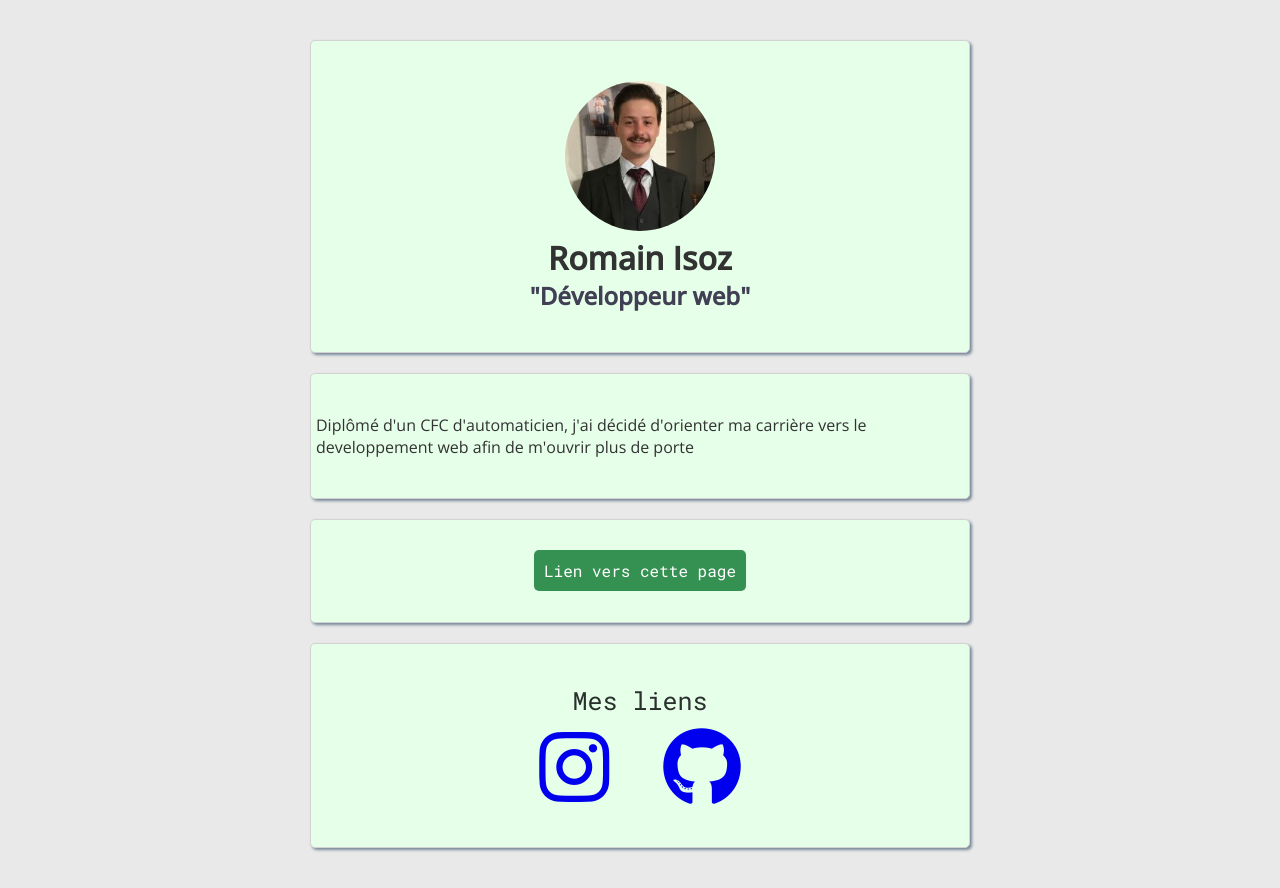
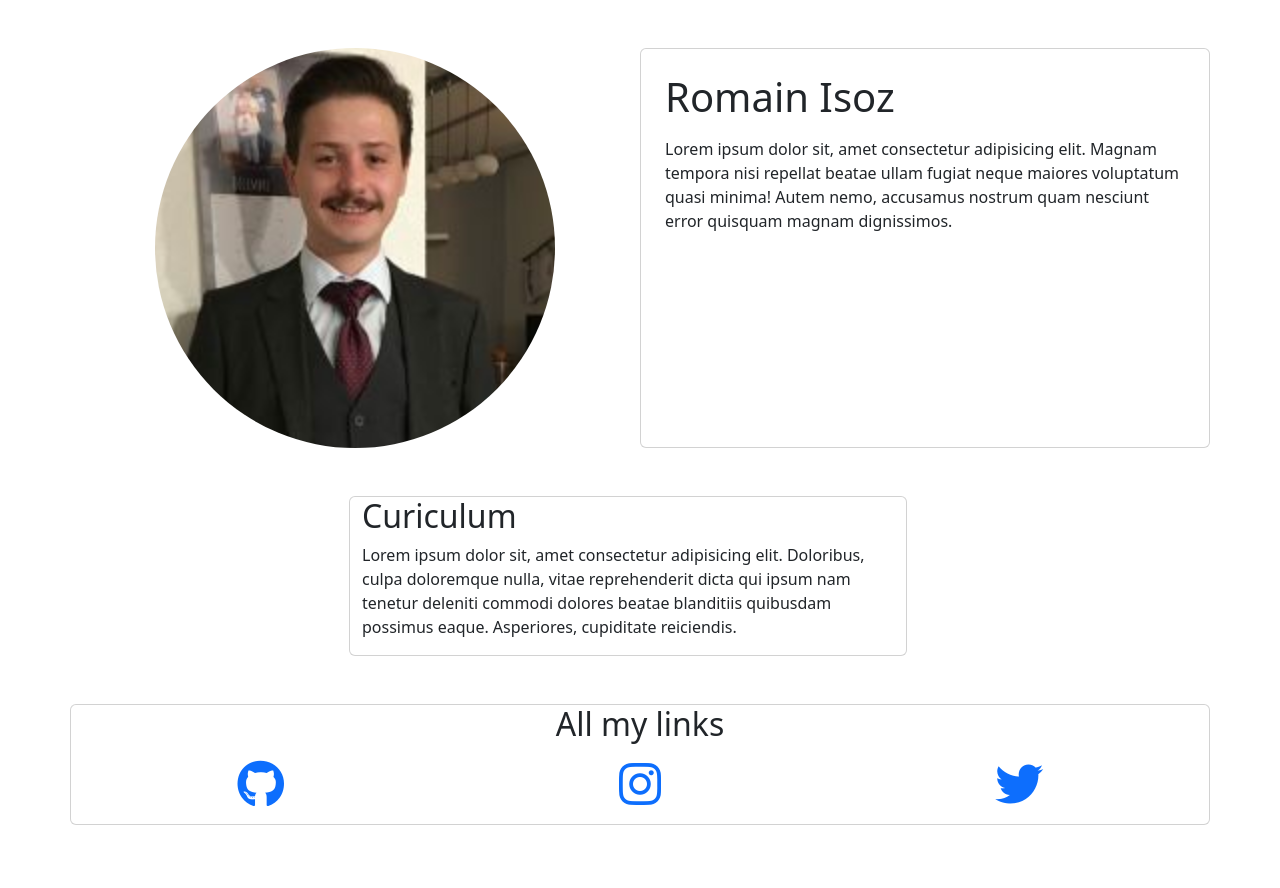
Before and after one commit to unik6065/profile, a plain HTML site: page index.html in a window 1280 px wide. Drawn offline with nearby package versions, Linux system fonts and the light colour scheme.

Commit message:
mise à jour de mon profile

```diff
--- a/index.html
+++ b/index.html
@@ -7,29 +7,45 @@
     <title>Mon profil</title>
     <link rel="preconnect" href="https://fonts.googleapis.com">
     <link rel="preconnect" href="https://fonts.gstatic.com" crossorigin>
-    <link href="https://fonts.googleapis.com/css2?family=Open+Sans:wght@400;500&family=Roboto+Mono&display=swap" rel="stylesheet"> <link rel="stylesheet" href="style.css">
+    <link href="https://fonts.googleapis.com/css2?family=Open+Sans:wght@400;500&family=Roboto+Mono&display=swap" rel="stylesheet">
     <script src="https://kit.fontawesome.com/4e8b49d9eb.js" crossorigin="anonymous"></script>
   </head>
   <body>
     <div class="container">
-      <div class="card text-center">
-        <img src="./images/profil_picture.jpg" alt="My profil picture" height="150" class="img-round">
-        <h1 class="blue-text-title">Romain Isoz</h1>
-        <h2 class="blue-text-desc">"Développeur web"</h2>
-      </div>
-      <div class="card">
-        <p class="text-left">Diplômé d'un CFC d'automaticien, j'ai décidé d'orienter ma carrière vers le developpement web afin de m'ouvrir plus de porte</p>
-      </div>
-      <div class="card text-center">
-        <a href="http://#" target="_blank" class="blue-clickable-text">Lien vers cette page</a>
-      </div>
-      <div class="card text-center">
-        <p class="blue-text-link">Mes liens</p>
-        <ul>
-          <il><a href="https://www.instagram.com/unik6065" target="_blank"><i class="fa-brands fa-instagram"></i></a></il>
-          <il><a href="https://github.com/unik6065/" target="_blank"><i class="fa-brands fa-github"></i></a></il>
-        </ul>
+      <div>
+        <div class="row mt-5">
+          <div class="col-12 col-lg-6 text-center">
+            <img src="images/profil_picture.jpg" alt="my-picture" height="400px" class="rounded-circle">
+          </div>
+          <div class="col-12 col-lg-6 card p-4">
+            <h1 class="mb-3">Romain Isoz</h1>
+            <p>Lorem ipsum dolor sit, amet consectetur adipisicing elit. Magnam tempora nisi repellat beatae ullam fugiat neque maiores voluptatum quasi minima! Autem nemo, accusamus nostrum quam nesciunt error quisquam magnam dignissimos.</p>
+          </div>
+
+          <div class="row mt-5 justify-content-center">
+            <div class="card col-lg-6">
+              <h2>Curiculum</h2>
+              <p>Lorem ipsum dolor sit, amet consectetur adipisicing elit. Doloribus, culpa doloremque nulla, vitae reprehenderit dicta qui ipsum nam tenetur deleniti commodi dolores beatae blanditiis quibusdam possimus eaque. Asperiores, cupiditate reiciendis.</p>
+            </div>
+          </div>
+
+          <div class="card mt-5 text-center mb-5">
+            <h2 class="mb-3">All my links</h2>
+            <div class="row">
+              <div class="col-12 col-md-4 mb-3">
+                <a href="#"><i class="fa-brands fa-github fa-3x"></i></a>
+              </div>
+              <div class="col-12 col-md-4 mb-3">
+                <a href="#"><i class="fa-brands fa-instagram fa-3x"></i></a>
+              </div>
+              <div class="col-12 col-md-4 mb-3">
+                <a href="#"><i class="fa-brands fa-twitter fa-3x"></i></a>
+              </div>
+            </div>
+          </div>
+        </div>
     </div>
     </div>
   </body>
+  <link href="https://cdn.jsdelivr.net/npm/bootstrap@5.3.0-alpha1/dist/css/bootstrap.min.css" rel="stylesheet" integrity="sha384-GLhlTQ8iRABdZLl6O3oVMWSktQOp6b7In1Zl3/Jr59b6EGGoI1aFkw7cmDA6j6gD" crossorigin="anonymous">
 </html>
```
